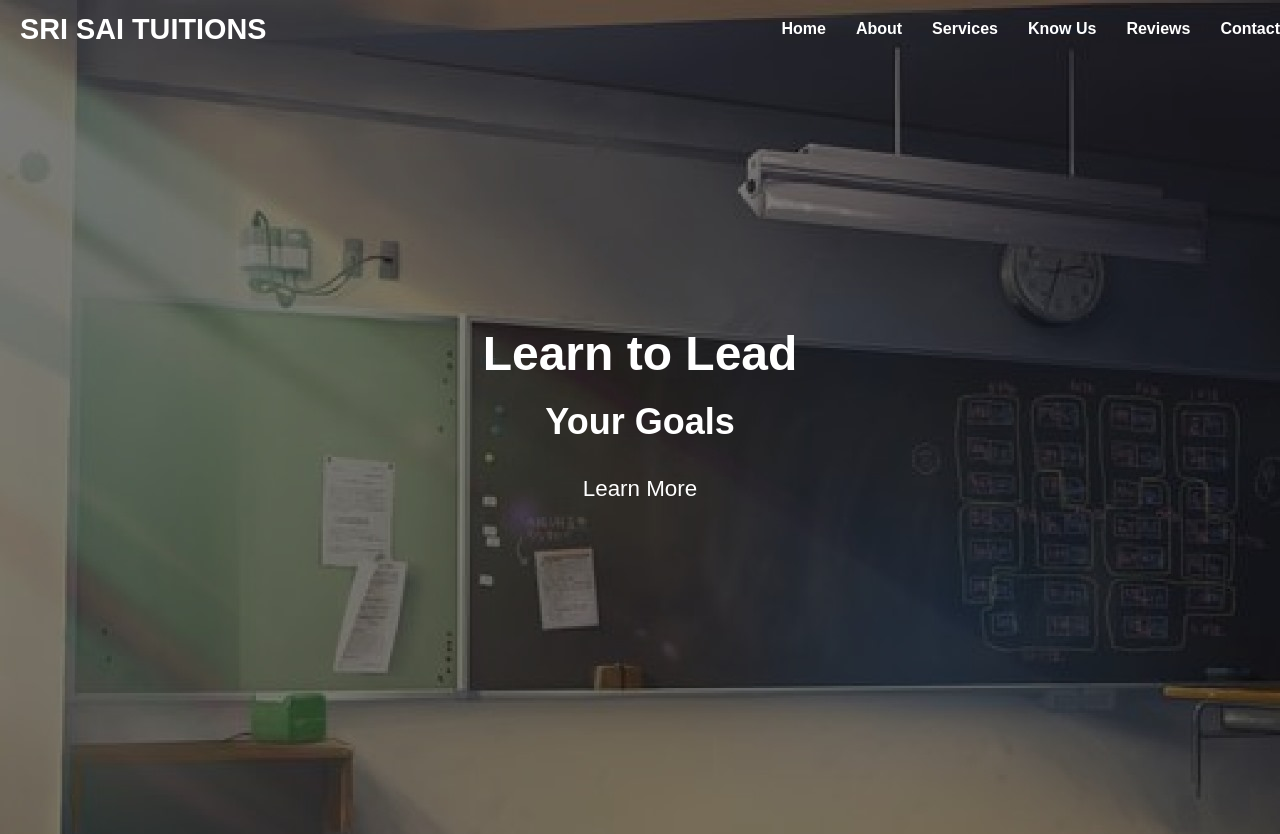
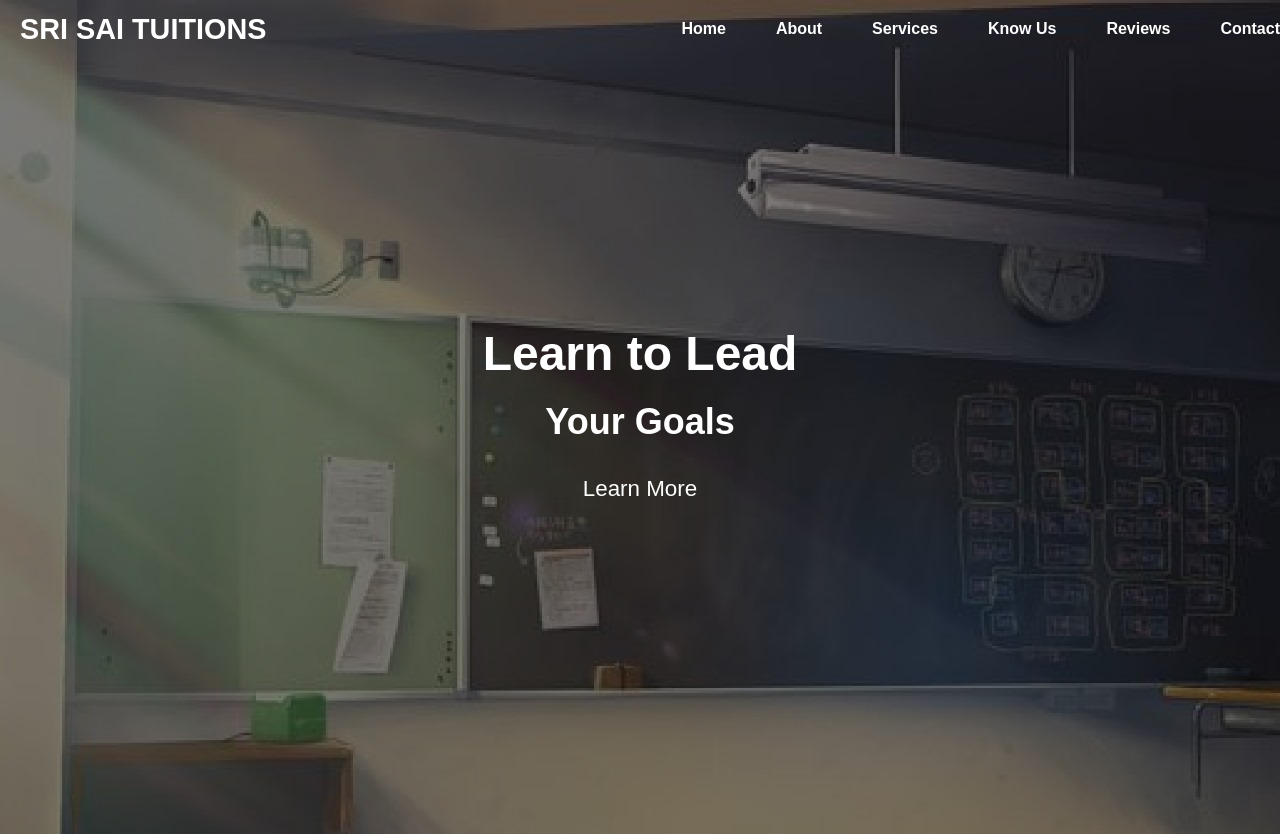
Before and after one commit to nikhil-1613/tution, a React (Create React App) app: page / in a window 1280 px wide. Shown: the top 834 px of the page. Built offline with nearby package versions, Linux system fonts and the light colour scheme.

Commit message:
modified:   src/components/ContactSection.js 	modified:   src/styles/Home.css

```diff
--- a/src/components/ContactSection.js
+++ b/src/components/ContactSection.js
@@ -24,7 +24,7 @@ function ContactSection() {
     const handleSubmit = (e) => {
         e.preventDefault();
         // Sending the form using emailjs with form reference
-        emailjs.sendForm('service_yli0n8p', 'template_grpd159', form.current, 'BVEszTZyzlZULFvIu')
+        emailjs.sendForm('service_yli0n8p', 'template_grpd159', form.current, 'hVO56a1Tm35GdsWuw')
         .then(
             (response) => {
                 console.log('SUCCESS!', response.text);
--- a/src/styles/Home.css
+++ b/src/styles/Home.css
@@ -48,11 +48,13 @@ html, body {
 }
 
 .nav-links li {
-  padding: 10px;
+  padding: 5px;
   margin-right: 10px; /* Maintain spacing between items */
   cursor: pointer;
   font-weight: bold;
   font-size: 1.2rem;
+  margin-left: 20px;
+
 }
 
 .nav-links li:hover {
```
